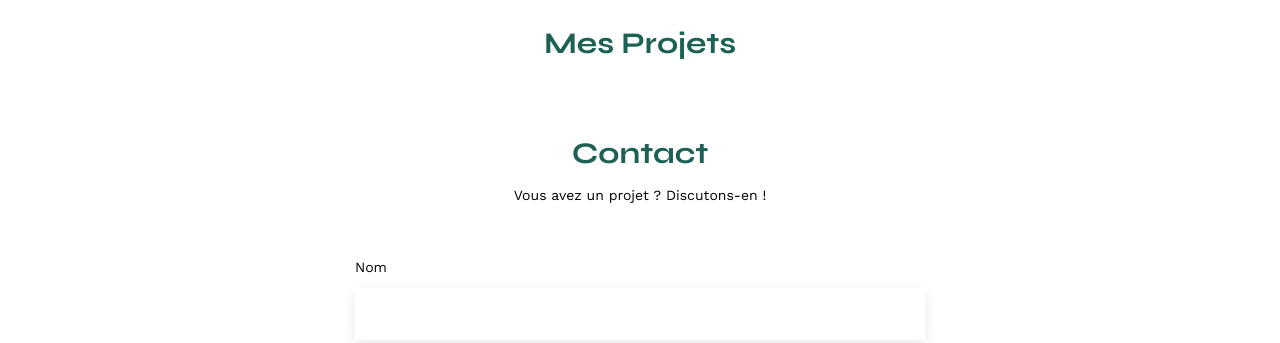
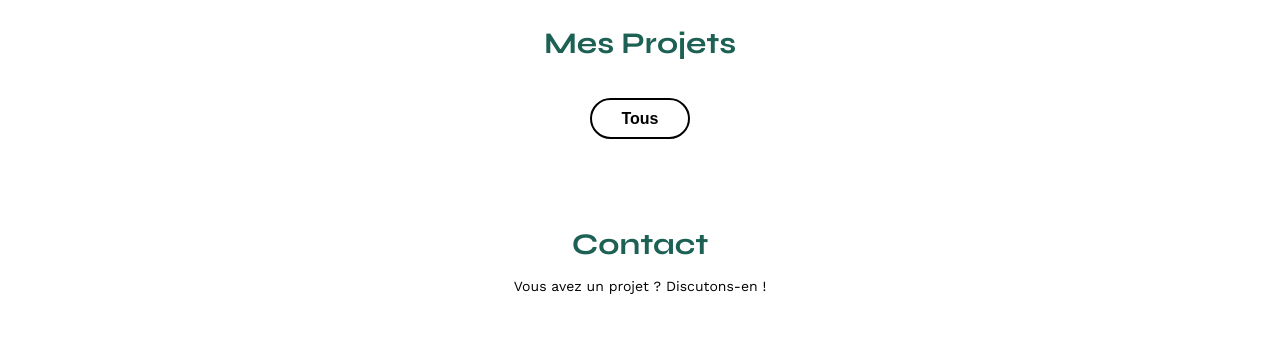
Before and after one commit to Styrale/Projet6, a plain HTML site: page FrontEnd/index.html in a window 1280 px wide. Shown: the part 507-850 px from the top of the page. Drawn offline with nearby package versions, Linux system fonts and the light colour scheme; no server answers.

Commit message:
début filtres

```diff
--- a/FrontEnd/assets/script.js
+++ b/FrontEnd/assets/script.js
@@ -1,18 +1,34 @@
-fetch('http://localhost:5678/api/works')
-.then(response => response.json())
-.then(data => {
-  // console.log(data);
 
-  // const imageURLs = data.map(item => item["imageUrl"]);
-  // console.log(imageURLs);
-    afficherImages(data);
+const gallery = document.getElementById('gallery');
+const filtres = document.getElementsByClassName('filtres')[0]
+let works = []
+let categories = []
+
+const getWorks = async() => {
+    await fetch('http://localhost:5678/api/works')
+  .then(response => response.json())
+  .then(data => {
+      works.push(...data);
+    })
+  .catch(error => {
+    console.error('Une erreur s\'est produite :', error);
+  });
+}
+
+console.log(filtres)
+
+const getCategories = async() => {
+  await fetch('http://localhost:5678/api/categories')
+  .then(response => response.json())
+  .then(data => {
+    categories.push(...data);
   })
-.catch(error => {
-  console.error('Une erreur s\'est produite :', error);
-});
+  .catch(error => {
+    console.error('Une erreur s\'est produite :', error);
+  });
+}
 
-function afficherImages(maListeObjetImage) {
-  const gallery = document.getElementById('gallery');
+const afficherImages = (maListeObjetImage) => {
 
   maListeObjetImage.map(unSeulObjetImage => {
     const img = document.createElement('img');
@@ -31,7 +47,37 @@ function afficherImages(maListeObjetImage) {
   });
 }
 
-const works = [
+const creerBouton = (name, id) => {
+  const bouton = document.createElement('button')
+  bouton.type = "button"
+  bouton.innerHTML = name
+  bouton.id = id
+  bouton.classList.add('button')
+  bouton.classList.add('buttonHighlight')
+  filtres.appendChild(bouton)
+}
+
+const afficherFiltres = (listeCategories) => {
+  creerBouton('Tous','all')
+  listeCategories.forEach(element => {
+    creerBouton(element.name, element.id)
+  });
+}
+
+const init = async() => {
+  await getWorks()
+  await getCategories()
+  afficherFiltres(categories)
+  afficherImages(works)
+}
+
+init()
+
+
+
+
+
+const worksData = [
   {
     "id": 1,
     "title": "Abajour Tahina",
@@ -154,5 +200,3 @@ const works = [
     }
   }
 ]
-
-// afficherImages(works);
--- a/FrontEnd/assets/style.css
+++ b/FrontEnd/assets/style.css
@@ -125,6 +125,39 @@ li:hover {
 	text-align: center;
 	margin-bottom: 1em;
 }
+
+.filtres {
+	display: flex;
+	justify-content: center;
+	gap: 20px;
+	margin-bottom: 30px;
+}
+
+.button {
+    margin: 10px 0px;
+    padding: 10px 10px;
+	min-width: 100px;
+    background-color: white;
+    border-style: solid;
+    border-width: 2px;
+    border-radius: 1px;
+    font-style: normal;
+    font-weight: 600;
+    font-size: 16px;
+    line-height: 17px;
+    color: var(--drak-grey-color);
+    border-color: #F2F2F2;
+    color: var(--main-color);
+    border-color: var(--main-color);
+    color: var(--second-color);
+    border-color: var(--second-color);
+    border-radius: 39px;
+}
+
+.buttonHighlight:hover {
+    background-color: #DEEBFF;
+}
+
 .gallery {
 	width: 100%;
 	display: grid;
--- a/FrontEnd/index.html
+++ b/FrontEnd/index.html
@@ -36,6 +36,7 @@
 	</section>
 	<section id="portfolio">
 		<h2>Mes Projets</h2>
+		<div class= filtres></div>
 		<div class="gallery" id="gallery"></div>
 	</section>
 	<section id="contact">
```
